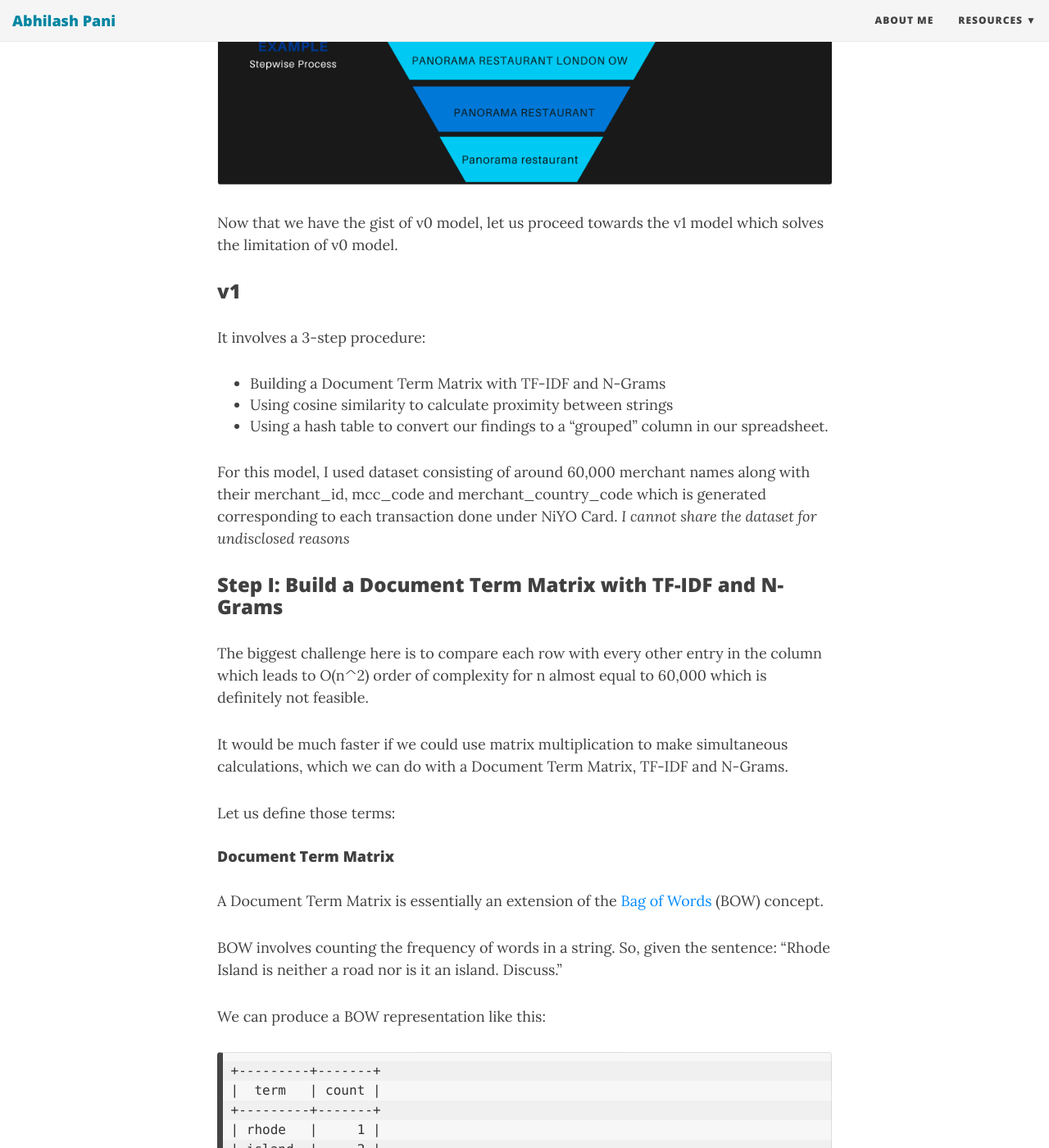
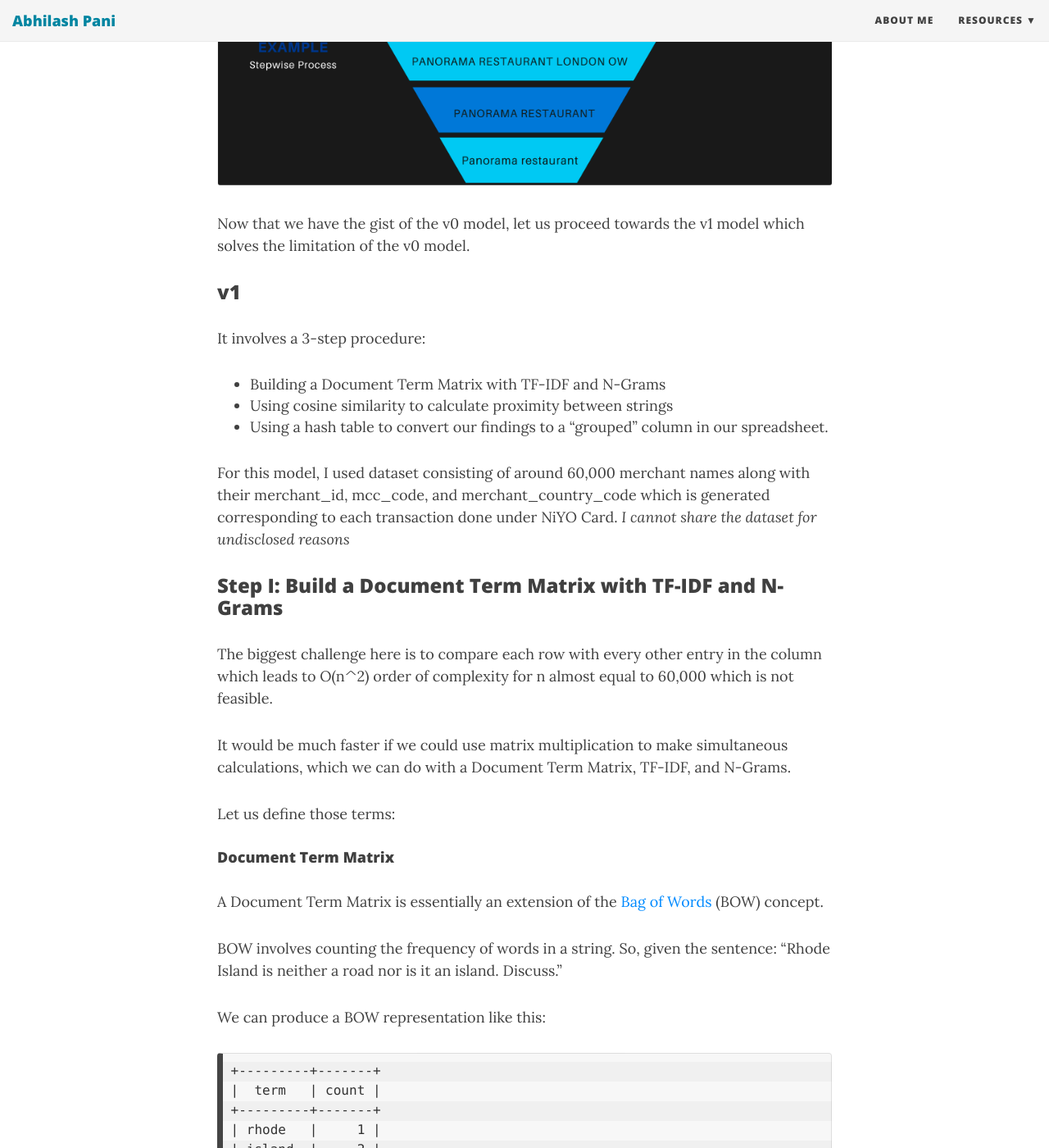
Before and after one commit to 1pani/1pani.github.io, a Jekyll site: the page built from _posts/2020-05-27-merchant-name-cleaning.md, in a window 1280 px wide and 1400 px high, scrolled down 2593 px. Shown: the whole window at 82% size. Built offline with Jekyll 4.4.1, drawn with Linux system fonts in a browser that asks for light colours; nearby versions of some CDN libraries; comment, search, counter and statistics services are not loaded; some of the changed text lies outside the part shown.

````diff
--- a/_posts/2020-05-27-merchant-name-cleaning.md
+++ b/_posts/2020-05-27-merchant-name-cleaning.md
@@ -23,7 +23,7 @@ Here's a common problem that many of us have encountered at least once.
 | 3 | 1mg Tech | Healthcare |
 | 4 | AmazonPaa | Payments |
 
-Here, row 0, 2 and 4 belong to the same merchant name with slight changes in spelling and formatting. Same is the case with row 1 and 3.
+Here, row 0, 2, and 4 belong to the same merchant name with slight changes in spelling and formatting. Same is the case with row 1 and 3.
 
 Ideally, there would be an easy way to add a new column like this:
 
@@ -56,7 +56,7 @@ Refer to the figure below to understand exactly how a dirty merchant name is cle
 
 ![](/img/stepsv0.png)
 
-Now that we have the gist of v0 model, let us proceed towards the v1 model which solves the limitation of v0 model.
+Now that we have the gist of the v0 model, let us proceed towards the v1 model which solves the limitation of the v0 model.
 
 ### v1
 
@@ -65,14 +65,14 @@ It involves a 3-step procedure:
 - Using cosine similarity to calculate proximity between strings
 - Using a hash table to convert our findings to a "grouped" column in our spreadsheet.
 
-For this model, I used dataset consisting of around 60,000 merchant names along with their merchant_id, mcc_code and merchant_country_code which is generated corresponding to each transaction done under NiYO Card.
+For this model, I used dataset consisting of around 60,000 merchant names along with their merchant_id, mcc_code, and merchant_country_code which is generated corresponding to each transaction done under NiYO Card.
 *I cannot share the dataset for undisclosed reasons*
 
 ### Step I: Build a Document Term Matrix with TF-IDF and N-Grams
 
-The biggest challenge here is to compare each row with every other entry in the column which leads to O(n^2) order of complexity for n almost equal to 60,000 which is definitely not feasible.
+The biggest challenge here is to compare each row with every other entry in the column which leads to O(n^2) order of complexity for n almost equal to 60,000 which is not feasible.
 
-It would be much faster if we could use matrix multiplication to make simultaneous calculations, which we can do with a Document Term Matrix, TF-IDF and N-Grams.
+It would be much faster if we could use matrix multiplication to make simultaneous calculations, which we can do with a Document Term Matrix, TF-IDF, and N-Grams.
 
 Let us define those terms:
 
@@ -185,7 +185,7 @@ There’s no reason to store all those zeros in memory. If we do, there’s a ch
 
 Enter the CSR matrix, which stores only the matrix’s nonzero values and references to their original location.
 
-This is an oversimplification and you can [learn the nitty gritty here](https://towardsdatascience.com/handling-sparse-matrix-concept-behind-compressed-sparse-row-csr-matrix-4fe6abe58a7a). The important takeaway is that the CSR format saves memory while still allowing for fast row access and matrix multiplication.
+This is an oversimplification and you can [learn the nitty-gritty here](https://towardsdatascience.com/handling-sparse-matrix-concept-behind-compressed-sparse-row-csr-matrix-4fe6abe58a7a). The important takeaway is that the CSR format saves memory while still allowing for fast row access and matrix multiplication.
 
 ### Step II: Using cosine similarity to calculate the proximity between strings
 
@@ -410,6 +410,6 @@ df.to_csv('./grouped.csv')
 ```
 
 {: .box-note}
-**Note**: This blog was heavily inspired by [Luke ALlan Whyte's](http://lukeallanwhyte.com/) work in which he built a python module named [text-pack](https://github.com/lukewhyte/textpack) which does this task of grouping similar strings very efficiently and I would definitely recommend you all to have a look at it.
+**Note**: This blog was heavily inspired by [Luke Allan Whyte's](http://lukeallanwhyte.com/) work in which he built a python module named [text-pack](https://github.com/lukewhyte/textpack) which does this task of grouping similar strings very efficiently and I would definitely recommend you all to have a look at it.
 
 **Thanks!!**
````
Also changed, not shown: other parts of _posts/2020-05-27-merchant-name-cleaning.md (+7 -7 lines).
